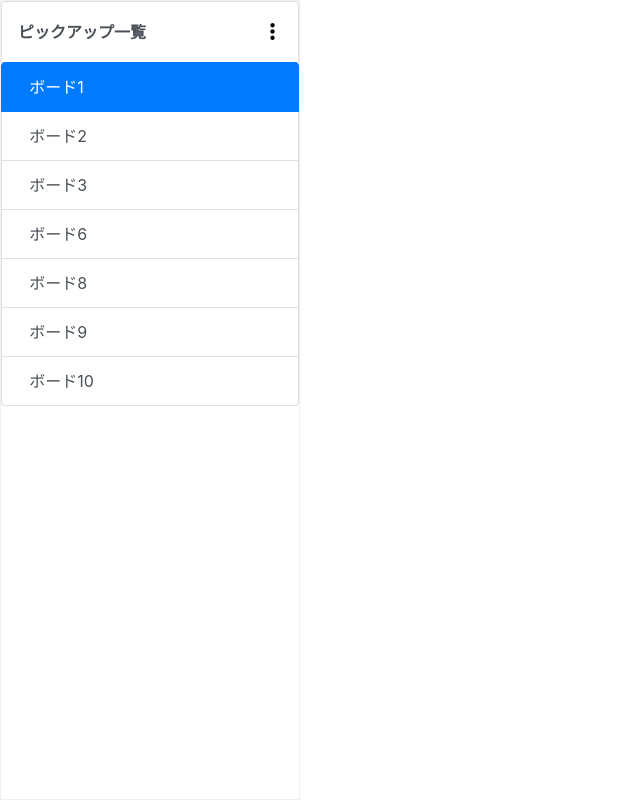
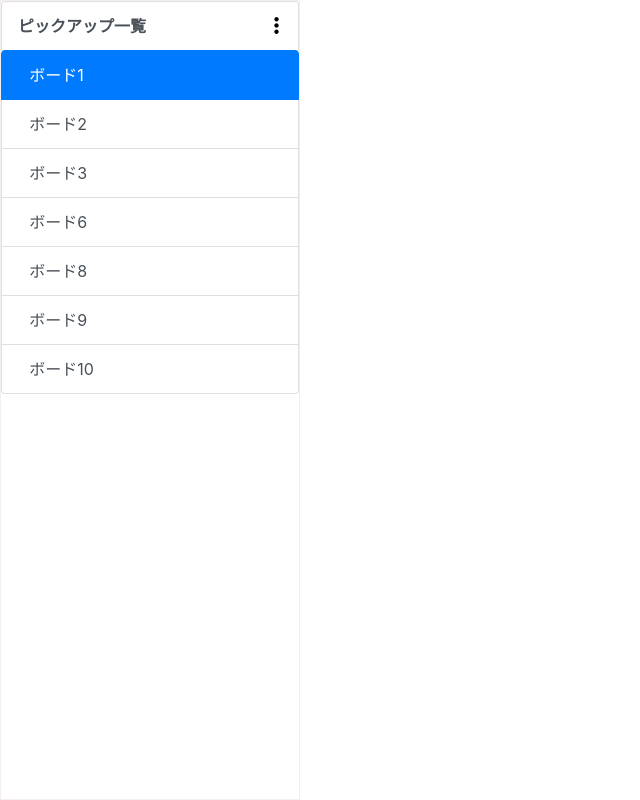
Before and after one commit to bichthao1210/Sidebar_Gridstack, a plain HTML site: page sortable.html in a window 1280 px wide. Shown: the whole page, without its empty margins (0-640 px from the left). Drawn offline with nearby package versions, Linux system fonts and the light colour scheme.

Commit message:
first commit

```diff
--- a/sortable.html
+++ b/sortable.html
@@ -21,15 +21,32 @@
         .container {
             position: relative;
         }
+
         .ml-auto {
-            position: relative;
+            position: absolute;
+            right: 5px;
+            top: 10px;
+            width: 35px;
+            padding: 4px 0;
+            text-align: center;
+            border: none;
+            background-color: #fff;
+            border-radius: 2px;
+			cursor: pointer;
+            z-index: 1;
         }
+
+        .ml-auto:hover {
+            background-color: #ccc;
+            border: none;
+        }
+
+        .ml-auto:focus {
+            outline: none;
+        }
+
         .submenu-icon {
-			color: #000;
-			cursor: pointer;
 			font-size: 20px;
-            padding: 8px 15px;
-            border-radius: 2px;
 		}
 
         .submenu-icon:hover {
@@ -49,8 +66,6 @@
 		.dropdown-menu li {
 			list-style: none;
 		}
-
-
 
         .item-icon {
             display: none;
@@ -83,12 +98,12 @@
                 <span class="tv-resize">
                     <strong>ピックアップ一覧</strong>
                 </span>
-                <span class="ml-auto" id="idPickupMenuBtn">
+                <button class="ml-auto" id="idPickupMenuBtn">
                     <i class="fa fa-ellipsis-v submenu-icon"></i>
                     <ul class="dropdown-menu">
                       <li><a id="idSortableBtn" class="dropdown-item" href="#">並び替え</a></li>
                     </ul>
-                </span>
+                </button>
 
             </button>
 
```
